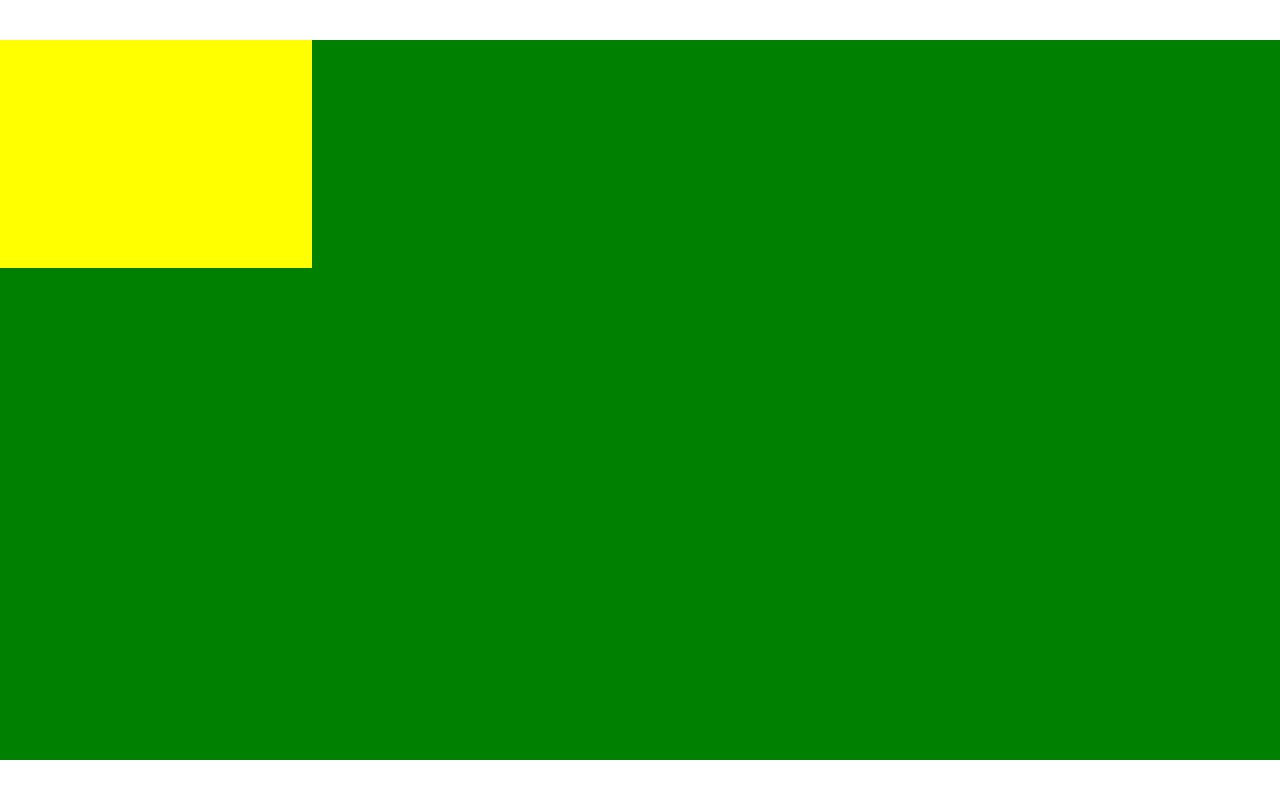
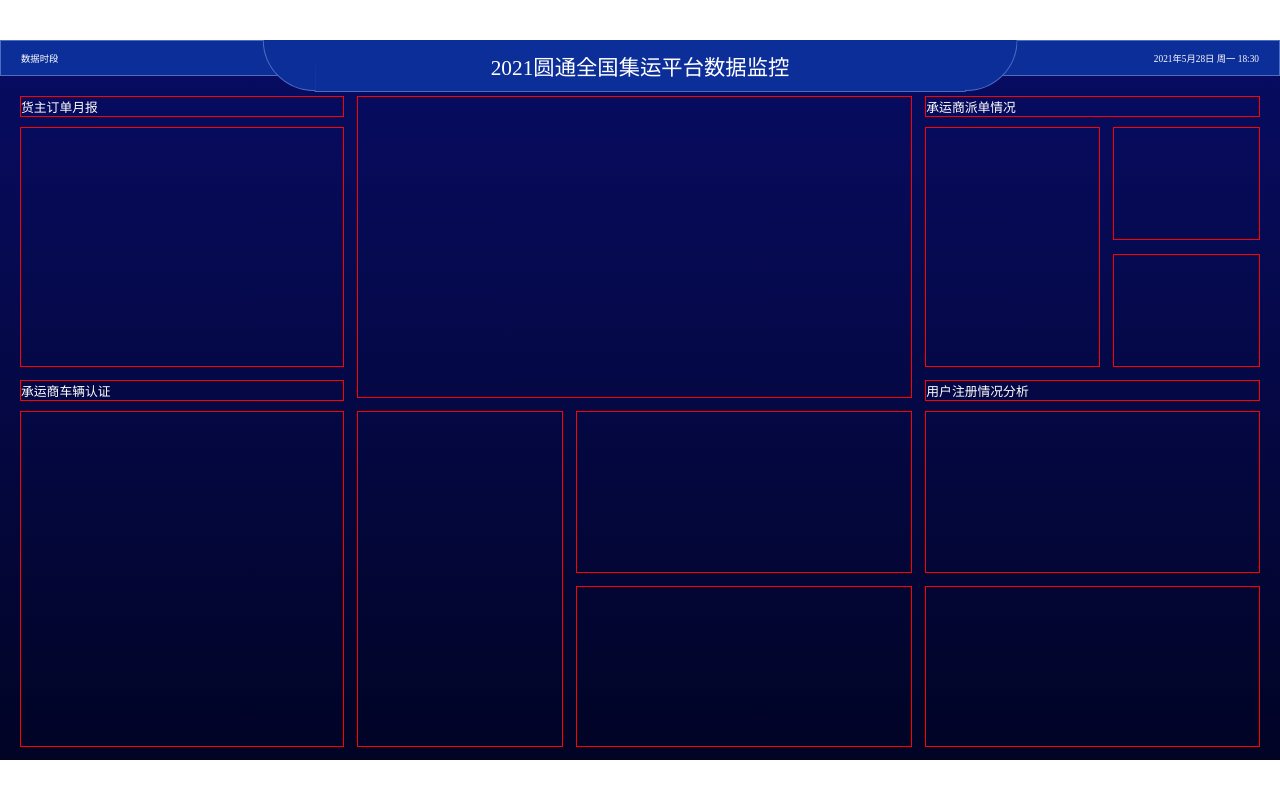
Before and after one commit to leigp555/bigScreen, a Vue app: page / in a window 1280 px wide. Built offline with nearby package versions, Linux system fonts and the light colour scheme.

Commit message:
实现grid布局

```diff
--- a/package.json
+++ b/package.json
@@ -12,6 +12,8 @@
     "vue": "^3.2.25"
   },
   "devDependencies": {
+    "three": "^0.138.3",
+    "@types/three": "^0.138.0",
     "@vitejs/plugin-vue": "^2.2.0",
     "typescript": "^4.5.4",
     "vite": "^2.8.0",
--- a/src/App.vue
+++ b/src/App.vue
@@ -1,6 +1,29 @@
 <template>
- <div id="demo" :style=demoStyle>
-   <div class="x"></div>
+ <div id="demoWrap" :style=demoStyle>
+   <header>
+     <div class="headerWrap">
+       <span>数据时段</span>
+       <span>2021年5月28日 周一 18:30</span>
+     </div>
+     <div class="title"><span>2021圆通全国集运平台数据监控</span></div>
+   </header>
+   <main>
+     <section class="chartA">货主订单月报</section>
+     <section class="chartAA"></section>
+     <section class="chartB">承运商车辆认证</section>
+     <section class="chartBB"></section>
+     <section class="chartCC"></section>
+     <section class="chartDD"></section>
+     <section class="chartEE"></section>
+     <section class="chartFF"></section>
+     <section class="chartG">承运商派单情况</section>
+     <section class="chartGA"></section>
+     <section class="chartGB"></section>
+     <section class="chartGC"></section>
+     <section class="chartH">用户注册情况分析</section>
+     <section class="chartHA"></section>
+     <section class="chartHB"></section>
+   </main>
  </div>
 </template>
 
@@ -23,19 +46,150 @@
 const demoStyle=computed(()=>{
   return {"width":pagWidth+'px',"height":pagHeight+'px',"marginTop":marginTop+'px'}
 })
+
+
+
+
 </script>
 
 
 <style lang="scss" scoped>
 @import "helper";
-#demo{
+#demoWrap{
   margin-right: auto;
   margin-left: auto;
-  background-color: green;
-  .x{
-    width: px(468);
-    height: px(342);
-    background-color: yellow;
+  background: linear-gradient(180deg, rgba(8,12,99,1) 0%, rgba(1,4,37,1) 100%);
+  color: white;
+  display: flex;
+  flex-direction: column;
+  >header{
+    position: relative;
+    top: 0;
+    left: 0;
+    >.headerWrap{
+      display: flex;
+      justify-content: space-between;
+      align-items: center;
+      padding: px(15) px(30);
+      border: 1px solid #4e6dc0;
+      font-size: px(14);
+      background-color: #0c2e99;
+    }
+    >.title{
+      height: px(78);
+      width: px(976);
+      background-color:  #0c2e99;
+      position: absolute;
+      top: 0;
+      left: 50%;
+      z-index: 1;
+      transform: translateX(-50%);
+      display: flex;
+      justify-content: center;
+      align-items: center;
+      border-bottom:1px solid #4e6dc0;
+      :before{
+        content: "";
+        display: block;
+        position: absolute;
+        top: 0;
+        left: 0;
+        transform: translateX(-98%);
+        background-color:  #0c2e99;
+        border-left: 1px solid  #4e6dc0;
+        border-bottom:1px solid  #4e6dc0 ;
+        height: px(75);
+        width: px(78);
+        border-bottom-left-radius: px(77);
+      }
+      :after{
+        content: "";
+        display: block;
+        position: absolute;
+        top: 0;
+        right: 0;
+        transform: translateX(98%);
+        background-color:  #0c2e99;
+        border-right: 1px solid  #4e6dc0;
+        border-bottom:1px solid  #4e6dc0 ;
+        height: px(75);
+        width: px(78);
+        border-bottom-right-radius: px(78);
+
+      }
+      >span{
+        font-size: px(32);
+      }
+    }
+  }
+  >main{
+    flex-grow: 1;
+    padding: px(30);
+    >section {
+      border: 1px solid red;
+
+    }
+    display: grid;
+    grid-gap: px(20);
+    grid-template-columns: px(486) px(308) px(504) auto px(220);
+    grid-template-rows: 1fr px(170) px(170) 1fr px(242) px(242);
+    grid-template-areas:
+    "a c c g g"
+    "aa c  c ga gb"
+    "aa c  c ga gc"
+    "b c c h h"
+    "ba d e ha ha"
+    "ba d f hb hb"
+  ;
+    >.chartA{
+      grid-area: a;
+      margin-bottom: px(-5);
+    }
+    >.chartAA{
+      grid-area: aa;
+    }
+    >.chartB{
+      grid-area: b;
+      margin-bottom: px(-5);
+    }
+    >.chartBB{
+      grid-area: ba;
+    }
+    >.chartCC{
+      grid-area: c;
+    }
+    >.chartDD{
+      grid-area: d;
+    }
+    >.chartEE{
+      grid-area: e;
+    }
+    >.chartFF{
+      grid-area: f;
+    }
+    >.chartG{
+      grid-area: g;
+      margin-bottom: px(-5);
+    }
+    >.chartGA{
+      grid-area: ga;
+    }
+    >.chartGB{
+      grid-area:gb;
+    }
+    >.chartGc{
+      grid-area: gc;
+    }
+    >.chartH{
+      grid-area: h;
+      margin-bottom: px(-5);
+    }
+    >.chartHA{
+      grid-area: ha;
+    }
+    >.chartHB{
+      grid-area: hb;
+    }
   }
 }
 
```
Also changed, not shown: index.html (line endings or trailing spaces), 1 other file (tests, documents, lock files or other folders).
